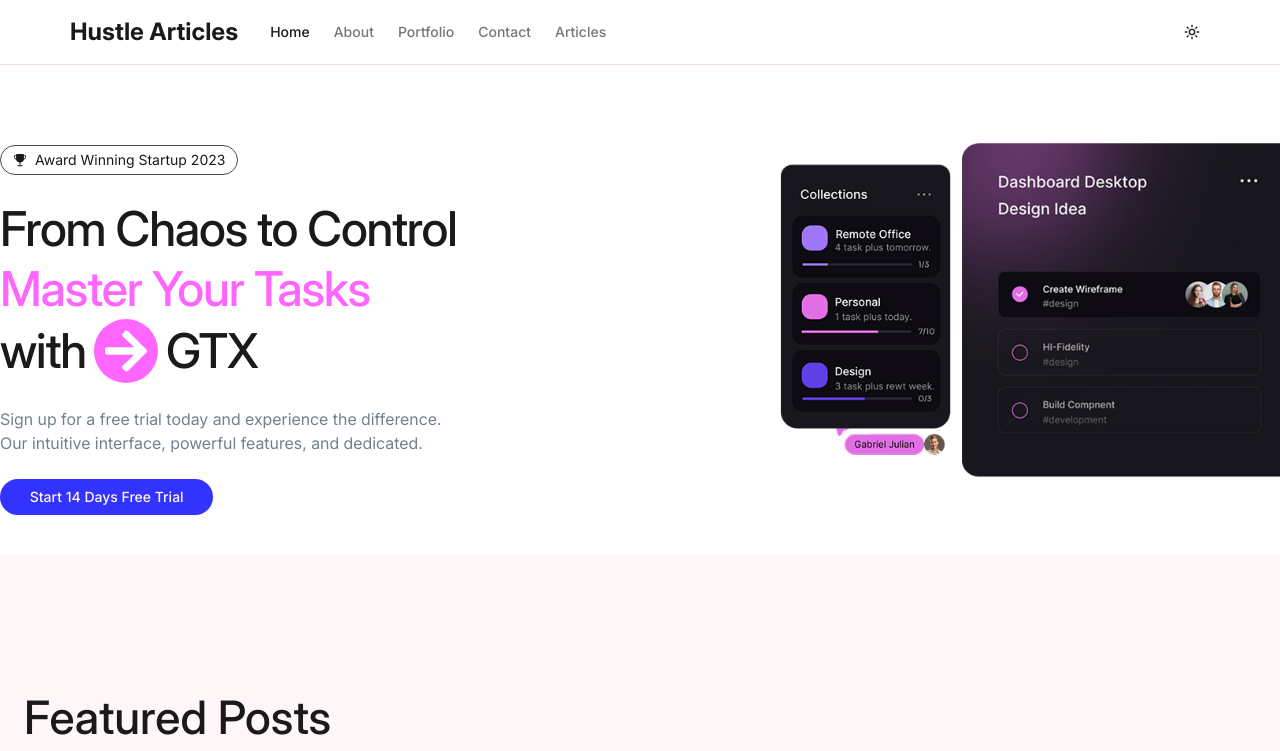
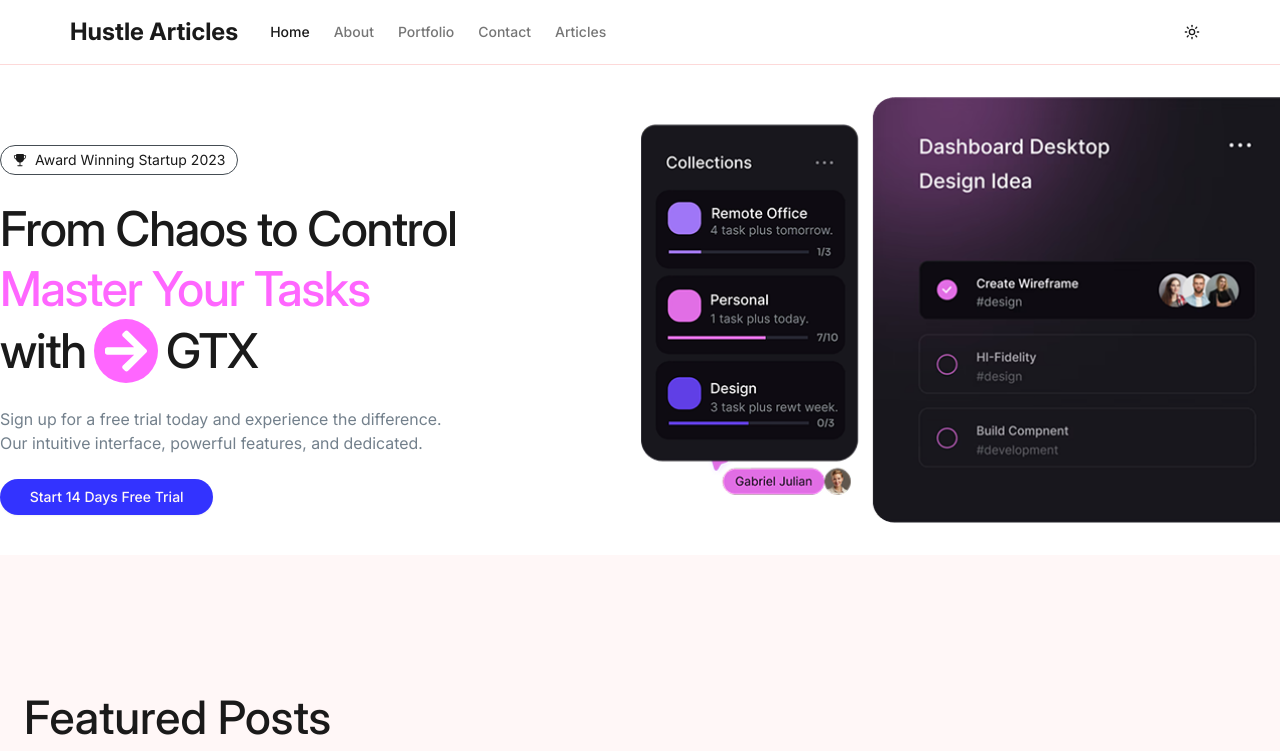
Before and after one commit to Hustle-Devs/gratask-clone, a Next.js app: page / in a window 1280 px wide. Shown: the top 751 px of the page. Built offline with nearby package versions, Linux system fonts and the light colour scheme.

Commit message:
image src changes

```diff
--- a/src/app/home/hero/Hero.tsx
+++ b/src/app/home/hero/Hero.tsx
@@ -2,6 +2,7 @@ import { Button } from "@/components/ui/button";
 import Image from "next/image";
 import { FaArrowRight } from "react-icons/fa";
 import { IoTrophy } from "react-icons/io5";
+import rightImage from "@/assets/hero-image/right-image.png";
 
 export default function Hero() {
   return (
@@ -47,11 +48,11 @@ export default function Hero() {
         {/* Right Side */}
         <div className="flex justify-center md:justify-end mt-10 md:mt-0 w-full md:w-1/2">
           <Image
-            src="/hero-image/right-image.png"
+            src={rightImage}
             alt="Collections Preview"
-            width={600}
-            height={400}
-            className="w-full max-w-[500px] h-auto"
+            width={800}
+            height={500}
+            className="w-full max-w-[700px] md:max-w-[800px] h-auto"
           />
         </div>
       </div>
```
Also changed, not shown: src/assets/hero-image/right-image.png (renamed from public/hero-image/right-image.png).
